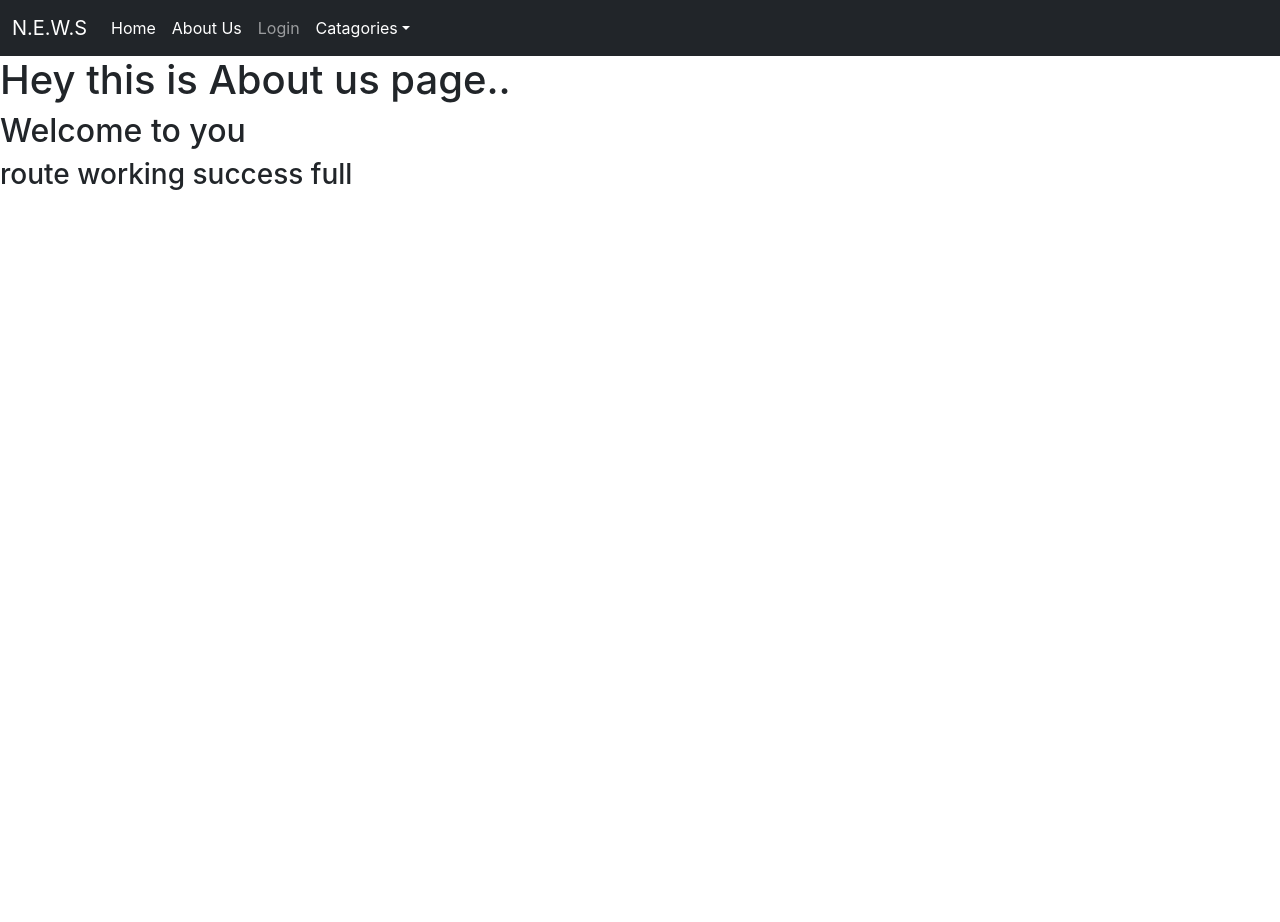
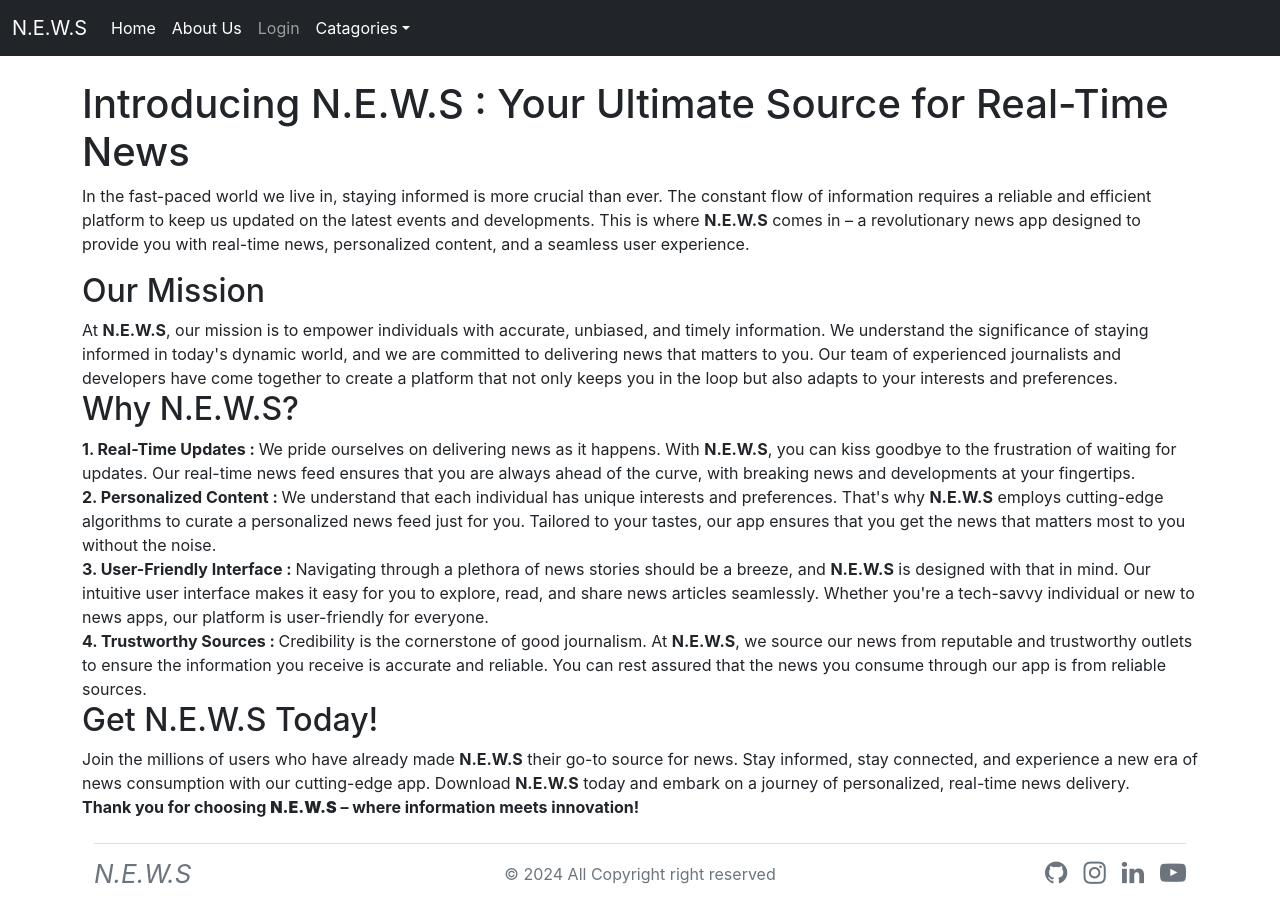
Before and after one commit to Kartikgupta666/NEWS-APP, a React (Create React App) app in the folder news_app/: page /aboutus in a window 1280 px wide. Shown: the top 922 px of the page. Before the commit the page ends 800 px from the top, so only its background shows below. Built offline with nearby package versions, Linux system fonts and the light colour scheme.

Commit message:
about us page updated

```diff
--- a/news_app/src/component/About.js
+++ b/news_app/src/component/About.js
@@ -1,14 +1,44 @@
 import React, { Component } from 'react'
+import Footer from './Footer'
 
 export class About extends Component {
   render() {
     return (
-      <div>
-        <h1>Hey this is About us page..</h1>
-        <h2>Welcome to you </h2>
-        <h3>route working success full</h3>
+
+      <div className="container my-4">
+        <h1> Introducing {document.title} : Your Ultimate Source for Real-Time News</h1>
+
+        <p>In the fast-paced world we live in, staying informed is more crucial than ever. The constant flow of information requires a reliable and efficient platform to keep us updated on the latest events and developments. This is where <b>{document.title}</b> comes in – a revolutionary news app designed to provide you with real-time news, personalized content, and a seamless user experience.</p>
+
+        <h2>Our Mission</h2>
+        At <b>{document.title}</b>, our mission is to empower individuals with accurate, unbiased, and timely information. We understand the significance of staying informed in today's dynamic world, and we are committed to delivering news that matters to you. Our team of experienced journalists and developers have come together to create a platform that not only keeps you in the loop but also adapts to your interests and preferences.
+
+        <h2>Why {document.title}?</h2>
+        <b>1. Real-Time Updates : </b>
+        We pride ourselves on delivering news as it happens. With <b>{document.title}</b>, you can kiss goodbye to the frustration of waiting for updates. Our real-time news feed ensures that you are always ahead of the curve, with breaking news and developments at your fingertips.
+        <br />
+        <b>2. Personalized Content : </b>
+        We understand that each individual has unique interests and preferences. That's why <b>{document.title}</b> employs cutting-edge algorithms to curate a personalized news feed just for you. Tailored to your tastes, our app ensures that you get the news that matters most to you without the noise.
+        <br />
+        <b>3. User-Friendly Interface : </b>
+        Navigating through a plethora of news stories should be a breeze, and <b>{document.title}</b> is designed with that in mind. Our intuitive user interface makes it easy for you to explore, read, and share news articles seamlessly. Whether you're a tech-savvy individual or new to news apps, our platform is user-friendly for everyone.
+        <br />
+        <b>4. Trustworthy Sources : </b>
+        Credibility is the cornerstone of good journalism. At <b>{document.title}</b>, we source our news from reputable and trustworthy outlets to ensure the information you receive is accurate and reliable. You can rest assured that the news you consume through our app is from reliable sources.
+        <br />
+        {/* <h2>Meet the Team</h2>
+        Behind every great app is a dedicated team, and at <b>{document.title}</b>, we take pride in our talented professionals who work tirelessly to bring you the latest news. From journalists with years of experience to skilled developers passionate about creating a seamless user experience, our team is committed to excellence. */}
+
+        <h2>Get {document.title} Today!</h2>
+        Join the millions of users who have already made <b>{document.title}</b> their go-to source for news. Stay informed, stay connected, and experience a new era of news consumption with our cutting-edge app. Download <b>{document.title}</b> today and embark on a journey of personalized, real-time news delivery.
+        <br />
+        <b>Thank you for choosing <b>{document.title}</b> – where information meets innovation! </b>
+
+
+        <Footer />
 
       </div>
+
     )
   }
 }
--- a/news_app/src/component/Footer.js
+++ b/news_app/src/component/Footer.js
@@ -7,7 +7,7 @@ export class Footer extends Component {
         <footer className="d-flex flex-wrap justify-content-between align-items-center py-3 my-4 border-top">
           <div className="col-md-4 d-flex align-items-center">
             <a href="/" className="mb-3 me-2 mb-md-0 text-muted text-decoration-none lh-1">
-              <i className="" style={{ 'font-size': '26px' }}>N.E.W.S</i>
+              <i className="" style={{ 'fontSize': '26px' }}>N.E.W.S</i>
             </a>
 
           </div>
@@ -15,10 +15,10 @@ export class Footer extends Component {
 
           <ul className="nav col-md-4 justify-content-end list-unstyled d-flex">
 
-            <li className="ms-3"><a className="text-muted" target='_blank' href="https://github.com/Kartikgupta666/NEWS-APP.git"><i className='fa fa-github' style={{ 'font-size': '26px' }}></i></a></li>
-            <li className="ms-3"><a className="text-muted" target='_blank' href="https://www.instagram.com/its_kartik_6666"> <i className='fa fa-instagram' style={{ 'font-size': '26px' }}></i> </a></li>
-            <li className="ms-3"><a className="text-muted" target='_blank' href="https://www.linkedin.com/in/kartik-gangil"><i className="fa fa-linkedin" style={{ 'font-size': '26px' }}></i></a></li>
-            <li className="ms-3"><a className="text-muted" target='_blank' href="https://www.youtube.com/channel/UCIKzs6MlFXQvgQbAAaH0GyA"><i className="fa fa-youtube-play" style={{ 'font-size': '26px' }}></i></a></li>
+            <li className="ms-3"><a className="text-muted"  rel="noreferrer" target='_blank' href="https://github.com/Kartikgupta666/NEWS-APP.git"><i className='fa fa-github' style={{ 'fontSize': '26px' }}></i></a></li>
+            <li className="ms-3"><a className="text-muted"  rel="noreferrer" target='_blank' href="https://www.instagram.com/its_kartik_6666"> <i className='fa fa-instagram' style={{ 'fontSize': '26px' }}></i> </a></li>
+            <li className="ms-3"><a className="text-muted"  rel="noreferrer" target='_blank' href="https://www.linkedin.com/in/kartik-gangil"><i className="fa fa-linkedin" style={{ 'fontSize': '26px' }}></i></a></li>
+            <li className="ms-3"><a className="text-muted"  rel="noreferrer" target='_blank' href="https://www.youtube.com/channel/UCIKzs6MlFXQvgQbAAaH0GyA"><i className="fa fa-youtube-play" style={{ 'fontSize': '26px' }}></i></a></li>
 
           </ul>
         </footer >
--- a/news_app/src/component/NavBar.js
+++ b/news_app/src/component/NavBar.js
@@ -6,7 +6,7 @@ export class NavBar extends Component {
             <div>
                 <nav className="navbar navbar-expand-lg navbar-dark bg-dark">
                     <div className="container-fluid">
-                        <Link className="navbar-brand" to="/home">N.E.W.S</Link>
+                        <Link className="navbar-brand" to="/">N.E.W.S</Link>
                         <button className="navbar-toggler" type="button" data-bs-toggle="collapse" data-bs-target="/navbarSupportedContent" aria-controls="navbarSupportedContent" aria-expanded="false" aria-label="Toggle navigation">
                             <span className="navbar-toggler-icon"></span>
                         </button>
```
